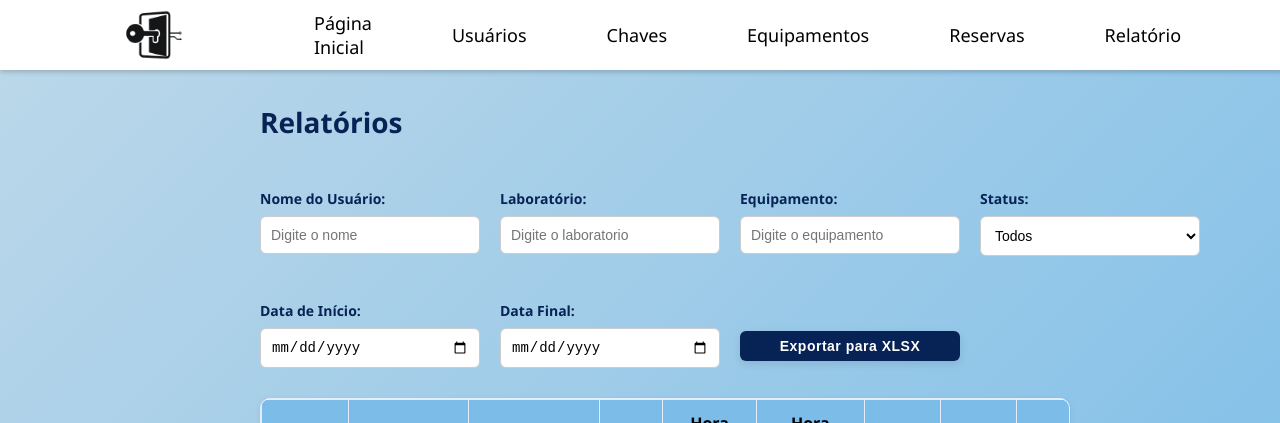
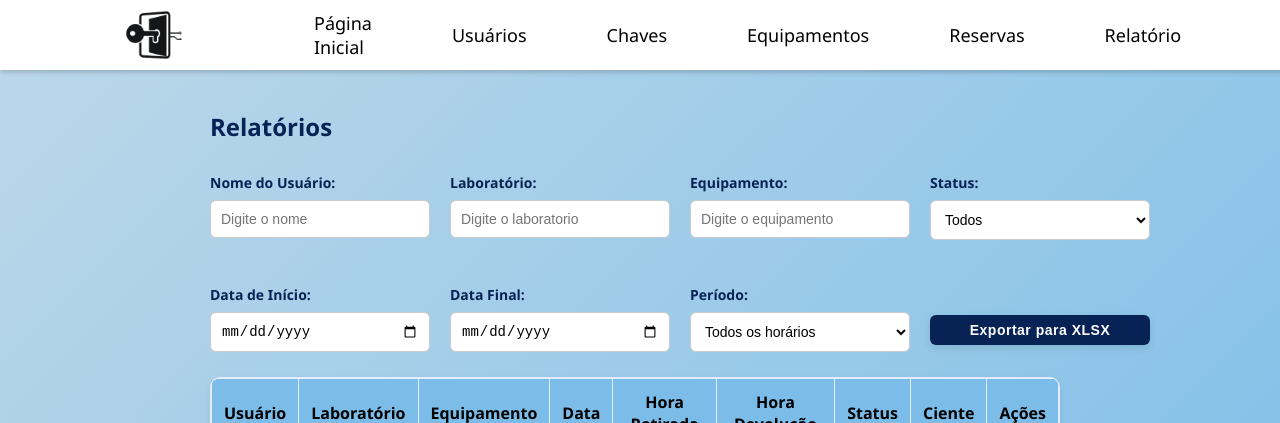
Before and after one commit to Mirimons/ControlKey, a React (Vite) app in the folder frontend/: page /Relatorio in a window 1280 px wide. Shown: the top 423 px of the page. Built offline with nearby package versions, Linux system fonts and the light colour scheme; no server answers; sample sign-in values are in the browser's storage.

Commit message:
filtro de periodo feito no back, tem que colocar um botão aí ou sei lá, não foi não tem que arrumar

```diff
--- a/frontend/src/administrador/pages/Equipaments/Equipaments.css
+++ b/frontend/src/administrador/pages/Equipaments/Equipaments.css
@@ -4,10 +4,10 @@ body {
 
 .equipamentos-container {
   background-color: #e6f2f7;
-  margin-left: 150px;
-  padding-left: 90px;
+  margin-left: 200px;
+  padding-left: 10px;
   padding-top: 90px;
-  padding-right: 0px;
+  padding-right: 10px;
   background: transparent;
   flex: 1;
   /* padding-bottom: 40px; */
--- a/frontend/src/administrador/pages/Keys/Keys.css
+++ b/frontend/src/administrador/pages/Keys/Keys.css
@@ -9,7 +9,7 @@ body {
   margin-left: 200px;
   padding-left: 10px;
   padding-top: 90px;
-  padding-right: 0px;
+  padding-right: 10px;
   flex: 1;
   /* display: block; */
   /* overflow: visible; */
--- a/frontend/src/administrador/pages/Relatorio/Relatorio.css
+++ b/frontend/src/administrador/pages/Relatorio/Relatorio.css
@@ -3,7 +3,15 @@ body {
   margin: 0;
   padding: 0;
   background: linear-gradient(135deg, #bdd8e9, #7bbde8);
-  font-family: "Segoe UI", Tahoma, Geneva, Verdana, sans-serif;
+}
+
+.relatorio-container {
+  margin-left: 200px;
+  padding-left: 10px;
+  padding-top: 90px;
+  padding-right: 10px;
+  background: transparent;
+  flex: 1;
 }
 
 .relatorio-page {
@@ -12,23 +20,20 @@ body {
   flex-direction: column;
 }
 
-.relatorio-container {
-  margin-left: 200px;
-  padding: 80px 10px 30px 60px;
-  flex: 1;
-}
 
 /* ---------- CABEÇALHO ---------- */
 .relatorio-container header {
   display: flex;
   justify-content: space-between;
   align-items: center;
-  margin-bottom: 25px;
+  margin-bottom: 10px;
 }
 
-.relatorio-container h2 {
-  font-size: 28px;
+.relatorio-container header h2 {
+  font-size: 24px;
   font-weight: bold;
+  display: flex;
+  align-items: center;
   color: #072355;
 }
 
@@ -36,7 +41,7 @@ body {
 .filtros-container {
   display: flex;
   gap: 20px;
-  margin-bottom: 25px;
+  margin-bottom: 20px;
   /* NOVO: Permite quebra de linha quando os elementos excedem a largura */
   flex-wrap: wrap;
 }
--- a/frontend/src/administrador/pages/Relatorio/Relatorio.jsx
+++ b/frontend/src/administrador/pages/Relatorio/Relatorio.jsx
@@ -13,7 +13,8 @@ function Relatorio() {
     equipamento: "",
     status: "",
     dataInicio: "",
-    dataFim: "", // Adicionado
+    dataFim: "",
+    periodo: "",
   });
   const [loading, setLoading] = useState(false);
 
@@ -36,8 +37,18 @@ function Relatorio() {
     }
     setLoading(true);
 
+    const params = {};
+
+    if (filtros.periodo) params.periodo = filtros.periodo;
+    if (filtros.status) params.status = filtros.status;
+    if (filtros.dataInicio) params.data_inicio = filtros.dataInicio;
+    if (filtros.dataFim) params.data_fim = filtros.dataFim;
+
     api
-      .get("/control", { headers: { Authorization: `Bearer ${token}` } })
+      .get("/control", {
+        headers: { Authorization: `Bearer ${token}` },
+        params,
+      })
       .then((response) => {
         let dados = [];
 
@@ -85,6 +96,10 @@ function Relatorio() {
   const handleChange = (e) => {
     const { name, value } = e.target;
     setFiltros({ ...filtros, [name]: value });
+
+    setTimeout(() => {
+      carregarRelatorios();
+    }, 500);
   };
 
   const handleFecharControl = async (controlId) => {
@@ -165,13 +180,19 @@ function Relatorio() {
   // Filtra os relatórios com base nos inputs
   const relatoriosFiltrados = relatorios.filter((r) => {
     // Converte datas para objetos Date, ignorando a hora (pega apenas a parte YYYY-MM-DD)
-    const dataRegistro = r.dataInicio ? new Date(r.dataInicio.split('T')[0]) : null;
-    const dataInicioFiltro = filtros.dataInicio ? new Date(filtros.dataInicio) : null;
+    const dataRegistro = r.dataInicio
+      ? new Date(r.dataInicio.split("T")[0])
+      : null;
+    const dataInicioFiltro = filtros.dataInicio
+      ? new Date(filtros.dataInicio)
+      : null;
     const dataFimFiltro = filtros.dataFim ? new Date(filtros.dataFim) : null;
 
     // Lógica de filtro de data
-    const filtroDataInicioPassa = !dataInicioFiltro || (dataRegistro && dataRegistro >= dataInicioFiltro);
-    const filtroDataFimPassa = !dataFimFiltro || (dataRegistro && dataRegistro <= dataFimFiltro);
+    const filtroDataInicioPassa =
+      !dataInicioFiltro || (dataRegistro && dataRegistro >= dataInicioFiltro);
+    const filtroDataFimPassa =
+      !dataFimFiltro || (dataRegistro && dataRegistro <= dataFimFiltro);
 
     return (
       (!filtros.nomeUsuario ||
@@ -233,11 +254,11 @@ function Relatorio() {
       const cellAddress = XLSX.utils.encode_cell({ c: dataColIndex, r: R });
       if (ws[cellAddress] && dateRegex.test(ws[cellAddress].v)) {
         // Converte DD/MM/YYYY para o formato Date nativo do JS
-        const parts = ws[cellAddress].v.split('/');
+        const parts = ws[cellAddress].v.split("/");
         const jsDate = new Date(parts[2], parts[1] - 1, parts[0]);
         ws[cellAddress].v = jsDate; // Define o valor como um objeto Date
-        ws[cellAddress].t = 'd';   // Define o tipo como Data
-        ws[cellAddress].z = 'dd/mm/yyyy'; // Define o formato de exibição
+        ws[cellAddress].t = "d"; // Define o tipo como Data
+        ws[cellAddress].z = "dd/mm/yyyy"; // Define o formato de exibição
       }
     }
 
@@ -246,7 +267,10 @@ function Relatorio() {
     XLSX.utils.book_append_sheet(wb, ws, "Relatório de Controle");
 
     // 5. Gerar e salvar o arquivo XLSX
-    XLSX.writeFile(wb, `relatorio_laboratorio_${new Date().toISOString().slice(0, 10)}.xlsx`);
+    XLSX.writeFile(
+      wb,
+      `relatorio_laboratorio_${new Date().toISOString().slice(0, 10)}.xlsx`
+    );
   };
 
   return (
@@ -325,6 +349,20 @@ function Relatorio() {
               value={filtros.dataFim}
               onChange={handleChange}
             />
+          </div>
+
+          <div className="campo">
+            <label>Período:</label>
+            <select
+              name="periodo"
+              value={filtros.periodo}
+              onChange={handleChange}
+            >
+              <option value="">Todos os horários</option>
+              <option value="manha">Manhã (06:00 - 11:59)</option>
+              <option value="tarde">Tarde (12:00 - 16:59)</option>
+              <option value="noite">Noite (17:00 - 22:59)</option>
+            </select>
           </div>
 
           <div className="campo-acao">
--- a/frontend/src/administrador/pages/Reservation/Reservation.css
+++ b/frontend/src/administrador/pages/Reservation/Reservation.css
@@ -4,10 +4,10 @@ body {
 
 .reservas-container {
   background-color: #e6f2f7;
-  margin-left: 150px;
-  padding-left: 70px;
+  margin-left: 200px;
+  padding-left: 10px;
   padding-top: 90px;
-  padding-right: 90px;
+  padding-right: 10px;
   background: transparent;
   flex: 1;
   /* height: 100vh;
--- a/frontend/src/usuarios/pages/retiradaDevolucao.jsx
+++ b/frontend/src/usuarios/pages/retiradaDevolucao.jsx
@@ -346,8 +346,8 @@ function RetiradaDevolucao() {
 
                   <p style="margin-top: 15px; color: #666; font-size: 0.9em;">
                     <i class="fas fa-info-circle"></i>
-                    <strong>Importante:</strong> Você não pode ter dois laboratórios simultaneamente.<br>
-                      Escolha uma opção:
+                    <strong>Importante:</strong> Você tem certeza que deseja pegar duas chaves simultâneamente?<br>
+                     <strong> Escolha uma opção:</strong>
                     </p>
                 </div>
               `,
@@ -357,8 +357,8 @@ function RetiradaDevolucao() {
             cancelButtonText:
               '<i class="fas fa-check"></i> Cancelar',
             showDenyButton: true,
-            denyButtonText: '<i class="fas fa-ban"></i> Continuar mesmo assim',
-            confirmButtonColor: "#28a745",
+            denyButtonText: '<i class="fas fa-ban"></i> Continuar',
+            confirmButtonColor: "#5ca9da",
             cancelButtonColor: "#dc3545",
             denyButtonColor: "#6c757d",
             reverseButtons: true,
```
Also changed, not shown: 1 other file (tests, documents, lock files or other folders). Lines whose indentation alone changed are shown as unchanged.
